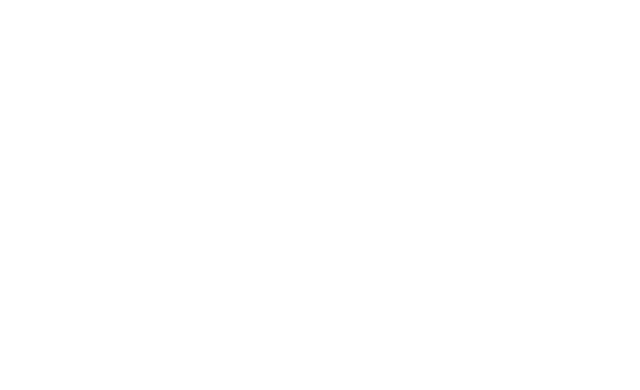
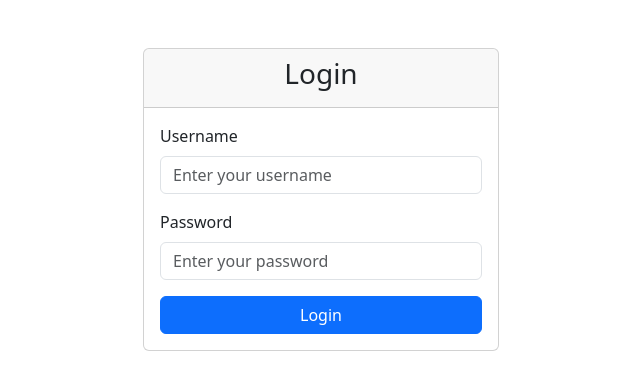
Before and after one commit to nimashashehani123/POS-System, a plain HTML site: page index.html in a window 1280 px wide. Shown: the whole page, without its empty margins (319-959 px from the left). Drawn offline with nearby package versions, Linux system fonts and the light colour scheme.

Commit message:
develop login page

```diff
--- a/index.html
+++ b/index.html
@@ -8,5 +8,32 @@
  </head>
 <body>
 
+<!------------------------------------------ Login Section ----------------------------------------------------->
+
+<div id="login-section" class="container mt-5">
+    <div class="row justify-content-center">
+        <div class="col-md-4">
+            <div class="card">
+                <div class="card-header text-center">
+                    <h3>Login</h3>
+                </div>
+                <div class="card-body">
+                    <form id="loginForm">
+                        <div class="mb-3">
+                            <label for="username" class="form-label">Username</label>
+                            <input type="text" class="form-control" id="username" placeholder="Enter your username" required>
+                        </div>
+                        <div class="mb-3">
+                            <label for="password" class="form-label">Password</label>
+                            <input type="password" class="form-control" id="password" placeholder="Enter your password" required>
+                        </div>
+                        <button type="submit" class="btn btn-primary w-100">Login</button>
+                    </form>
+                </div>
+            </div>
+        </div>
+    </div>
+</div>
+
 </body>
 </html>
```
